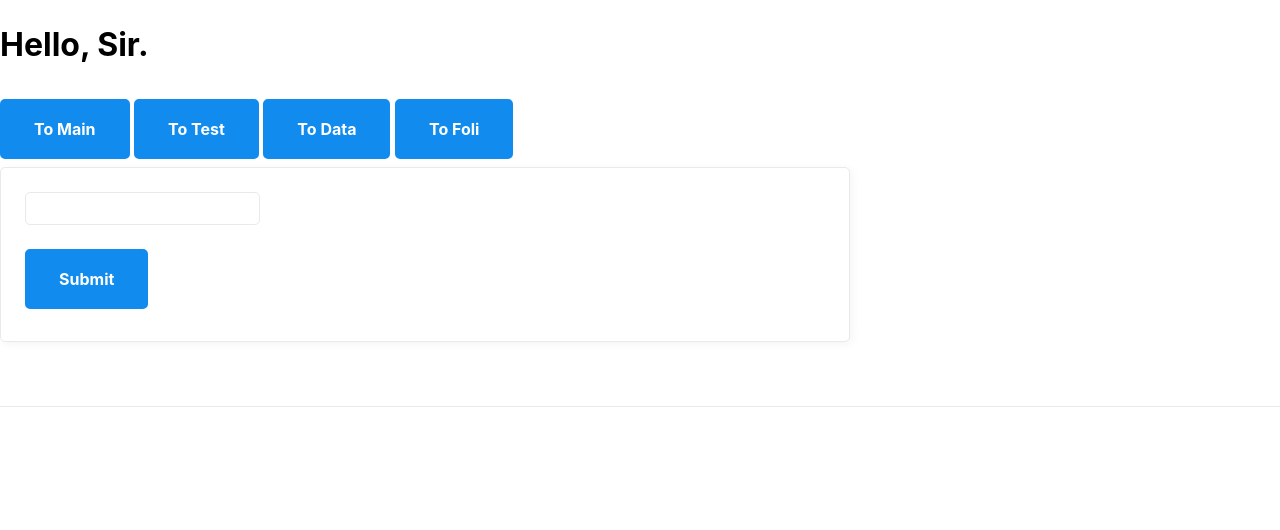
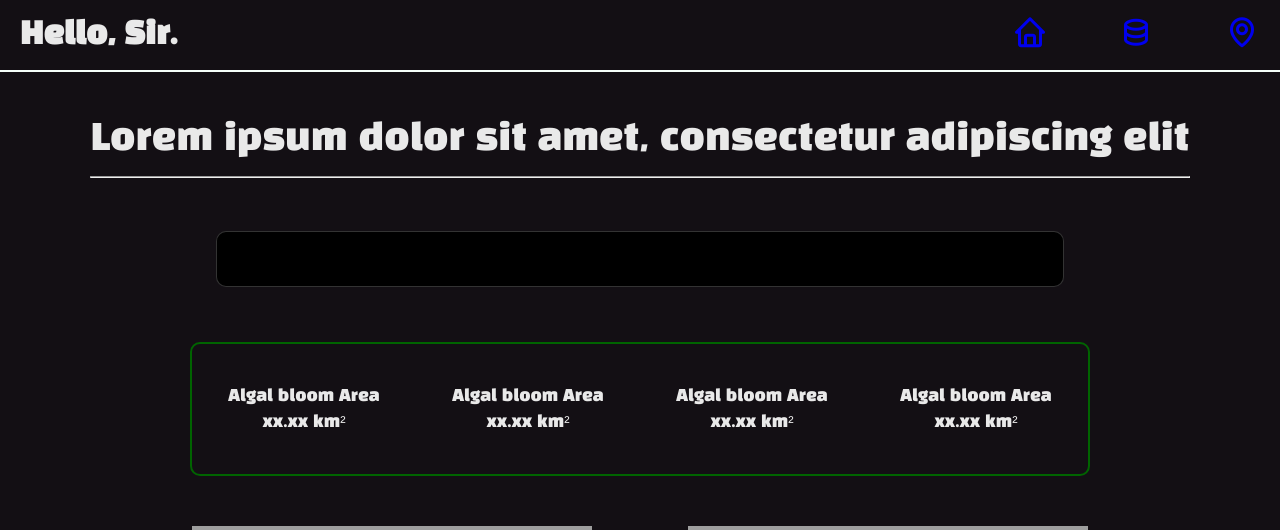
Before and after one commit to SpecStra/datacampus_web, a Flask app: page / in a window 1280 px wide. Shown: the top 530 px of the page. Before the commit the page ends 407 px from the top, so only its background shows below. Run offline with Flask 2, Linux system fonts and the light colour scheme; grey boxes are pictures that could not be loaded.

Commit message:
frontend first step

```diff
--- a/app.py
+++ b/app.py
@@ -14,7 +14,6 @@ def index():
 
         # send to session -> data -> inputName
         session["data"] = form_data
-        print(session)
 
         # after redirected, session still go on
         return redirect("./test")
@@ -32,7 +31,7 @@ def test():
     print(received_data, type(received_data))
 
     # use like as node.js
-    return render_template("test.html", data=received_data)
+    return render_template("test.html", data=received_data, map_id=session["map_id"])
 
 
 @app.route("/foli")
@@ -46,7 +45,7 @@ def datas(source=None):
     # folium 객체에 쓸 변수 선언
     # seoul_corr = source["corr"]
     buStation_corr = [37.48662382, 126.723325411]
-    tile_option = "Stamen Toner"
+    tile_option = "stamenterrain"
     ex_popup = "<i>Bupyeong Station<br>Hello</i>"
     ex_tooltip = "Hello, Station!"
 
--- /dev/null
+++ b/static/base.css
@@ -0,0 +1,12 @@
+@import url("reset.css");
+
+@import url("nav.css");
+@import url("content.css");
+
+@import url('https://fonts.googleapis.com/css2?family=Black+Han+Sans&display=swap');
+
+body{
+    background-color: #130f14;
+    color: #e9e9e9;
+    font-family: 'Black Han Sans', sans-serif;
+}
--- /dev/null
+++ b/static/content.css
@@ -0,0 +1,91 @@
+.content{
+    display: flex;
+    flex-direction: column;
+    justify-content: center;
+    align-items: center;
+}
+
+.content_top{
+    margin-top: 50px;
+    font-size: 36px;
+}
+
+.content_search{
+    margin-top: 35px;
+    width: 70%;
+}
+
+.content_search_form{
+  display: flex;
+  align-items: center;
+  justify-content: center;
+  position: relative;
+}
+
+.content_search_input{
+    padding: 18px 20px;
+    border-radius: 10px;
+    border: 1px solid rgba(255, 255, 255, 0.2);
+    background-color: black;
+    margin-bottom: 5px;
+    font-size: 16px;
+    color: white;
+    width: 90%;
+    height: auto;
+}
+
+.content_search_btn{
+    border: none;
+    background-color: rgba(0, 0, 0, 0);
+    position: absolute;
+    right: 0;
+    text-align: center;
+    padding: 10px;
+    cursor: pointer;
+    font-size: 24px;
+}
+
+.content_status{
+    margin-top: 50px;
+    width: 70%;
+    border: 2px solid darkgreen;
+    border-radius: 10px;
+    display: flex;
+    justify-content: space-between;
+    align-items: center;
+}
+
+.content_status_container{
+    width: 25%;
+    height: 130px;
+    display: flex;
+    justify-content: center;
+    align-items: center;
+    flex-direction: column;
+}
+
+.content_status_itemBox_1{
+    width: 100%;
+    text-align: center;
+    margin: 5px 0 5px 0;
+}
+
+.content_status_itemBox_2{
+    width: 100%;
+    text-align: center;
+    margin: 5px 0 5px 0;
+}
+
+.content_img{
+    margin-top: 50px;
+    width: 85%;
+    display: flex;
+    justify-content: space-evenly;
+    align-items: center;
+}
+
+.content_img_container > img{
+    width: 400px;
+    height: 400px;
+    object-fit: cover;
+}
--- /dev/null
+++ b/static/nav.css
@@ -0,0 +1,36 @@
+
+
+.nav{
+    display: flex;
+    position: sticky;
+    justify-content: space-around;
+    top: 0;
+    border-bottom: 2px solid mintcream;
+    height: 70px;
+}
+
+.nav_container{
+    width: 100%;
+    height: 100%;
+    display: flex;
+    flex-direction: row;
+    justify-content: flex-start;
+    align-items: center;
+    margin: 0 0 0 20px;
+}
+
+.nav_container:nth-child(2){
+    justify-content: flex-end;
+    margin: 0 20px 0 0;
+}
+
+.nav_quote{
+    font-family: 'Black Han Sans', sans-serif;
+    font-size: 30px;
+    font-weight: 600;
+}
+
+.nav_icon{
+    font-size: 36px;
+    margin-left: 70px;
+}
--- /dev/null
+++ b/static/reset.css
@@ -0,0 +1,48 @@
+/* http://meyerweb.com/eric/tools/css/reset/
+   v2.0 | 20110126
+   License: none (public domain)
+*/
+
+html, body, div, span, applet, object, iframe,
+h1, h2, h3, h4, h5, h6, p, blockquote, pre,
+a, abbr, acronym, address, big, cite, code,
+del, dfn, em, img, ins, kbd, q, s, samp,
+small, strike, strong, sub, sup, tt, var,
+b, u, i, center,
+dl, dt, dd, ol, ul, li,
+fieldset, form, label, legend,
+table, caption, tbody, tfoot, thead, tr, th, td,
+article, aside, canvas, details, embed,
+figure, figcaption, footer, header, hgroup,
+menu, nav, output, ruby, section, summary,
+time, mark, audio, video {
+	margin: 0;
+	padding: 0;
+	border: 0;
+	font-size: 100%;
+	font: inherit;
+	vertical-align: baseline;
+}
+/* HTML5 display-role reset for older browsers */
+article, aside, details, figcaption, figure,
+footer, header, hgroup, menu, nav, section {
+	display: block;
+}
+body {
+	line-height: 1;
+}
+ol, ul {
+	list-style: none;
+}
+blockquote, q {
+	quotes: none;
+}
+blockquote:before, blockquote:after,
+q:before, q:after {
+	content: '';
+	content: none;
+}
+table {
+	border-collapse: collapse;
+	border-spacing: 0;
+}
--- a/templates/base.html
+++ b/templates/base.html
@@ -4,16 +4,20 @@
     {% block header %}{% endblock %}
     <meta charset="UTF-8">
     <title>Title</title>
+    <link rel="stylesheet" href="../static/base.css">
+    <link href='https://unpkg.com/boxicons@2.1.1/css/boxicons.min.css' rel='stylesheet'>
 </head>
 <body>
     <div class="nav">
-        <h1>Hello, Sir.</h1>
-        <a href="/"><button>To Main</button></a>
-        <a href="/test"><button>To Test</button></a>
-        <a href="/data"><button>To Data</button></a>
-        <a href="/foli"><button>To Foli</button></a>
+        <div class="nav_container">
+            <h1 class="nav_quote">Hello, Sir.</h1>
+        </div>
+        <div class="nav_container">
+            <a href="/"><div class="nav_icon"><i class="bx bx-home icon"></i></div></a>
+            <a href="/data"><div class="nav_icon"><i class="bx bx-data icon"></i></div></a>
+            <a href="/foli"><div class="nav_icon"><i class="bx bx-map icon"></i></div></a>
+        </div>
     </div>
     {% block content %}{% endblock %}
-    <hr>
 </body>
 </html>
--- a/templates/content.html
+++ b/templates/content.html
@@ -1,12 +1,66 @@
 {% extends "base.html" %}
-{% block header %}
-    <meta charset="UTF-8">
-    <title>Title</title>
-    <link rel="stylesheet" href="../static/mvp.css">
+{% block content %}
+
+    <div class="content">
+        <div class="content_top">
+            <!-- introduce, hr -->
+            <div class="content_top_quote">
+                Lorem ipsum dolor sit amet, consectetur adipiscing elit
+            </div>
+            <hr>
+        </div>
+        <div class="content_search">
+            <!-- search bar-form -->
+            <form class="content_search_form" method="post">
+                <input class="content_search_input" name="corr">
+                <!--
+                <button class="content_search_btn" type="submit"><i class="bx bx-search icon"></i></button>
+                -->
+            </form>
+        </div>
+        <div class="content_status">
+            <!-- maybe status? -->
+            <div class="content_status_container">
+                <div class="content_status_itemBox_1">
+                    Algal bloom Area
+                </div>
+                <div class="content_status_itemBox_2">
+                    xx.xx km²
+                </div>
+            </div>
+            <div class="content_status_container">
+                <div class="content_status_itemBox_1">
+                    Algal bloom Area
+                </div>
+                <div class="content_status_itemBox_2">
+                    xx.xx km²
+                </div>
+            </div>
+            <div class="content_status_container">
+                <div class="content_status_itemBox_1">
+                    Algal bloom Area
+                </div>
+                <div class="content_status_itemBox_2">
+                    xx.xx km²
+                </div>
+            </div>
+            <div class="content_status_container">
+                <div class="content_status_itemBox_1">
+                    Algal bloom Area
+                </div>
+                <div class="content_status_itemBox_2">
+                    xx.xx km²
+                </div>
+            </div>
+        </div>
+        <div class="content_img">
+            <div class="content_img_container">
+                <img src="../static/resource/test_img1.png">
+            </div>
+            <div class="content_img_container">
+                <img src="../static/resource/test_img2.png">
+            </div>
+        </div>
+    </div>
+
 {% endblock %}
-{% block content %}
-    <form method="post">
-        <input name="corr">
-        <button type="submit">Submit</button>
-    </form>
-{% endblock %}
--- a/templates/foli_test.html
+++ b/templates/foli_test.html
@@ -1,2 +1 @@
-<h1>needs to fix</h1>
 {% include "temp/map.html" %}
```
Also changed, not shown: templates/temp/map.html (added, +96 -0 lines), templates/temp/map1.html (added, +129 -0 lines), templates/temp/map2.html (added, +129 -0 lines).
